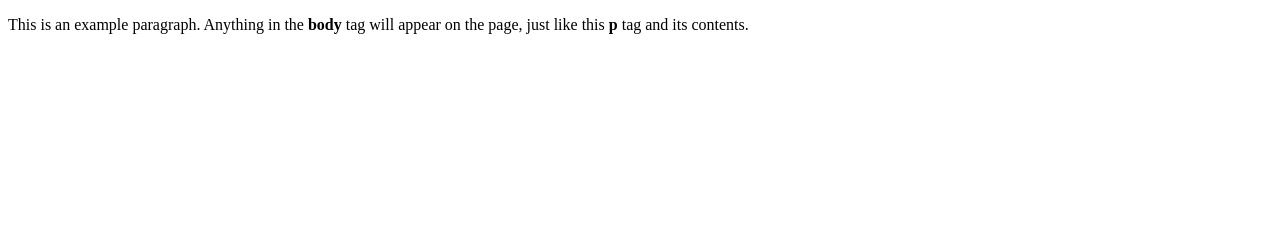
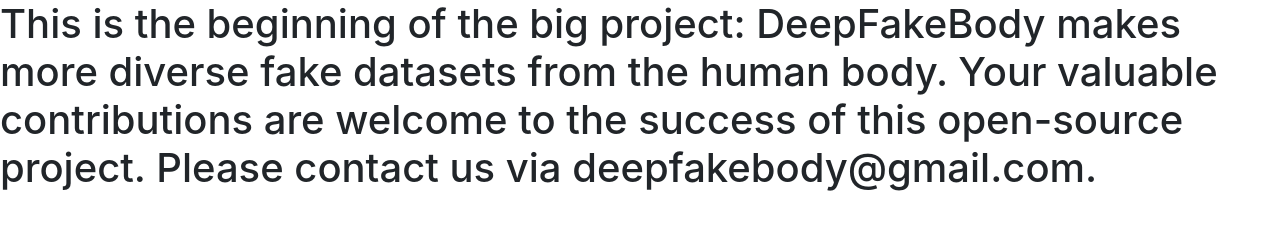
Before and after one commit to vlbthambawita/deepfakebody, a plain HTML site: page index.html in a window 1280 px wide. Drawn offline with nearby package versions, Linux system fonts and the light colour scheme.

Commit message:
first boostrap init in site branch

```diff
--- a/index.html
+++ b/index.html
@@ -1,9 +1,30 @@
 <!doctype html>
-<html>
+<html lang="en">
   <head>
-    <title>Deepfakebody</title>
+    <!-- Required meta tags -->
+    <meta charset="utf-8">
+    <meta name="viewport" content="width=device-width, initial-scale=1, shrink-to-fit=no">
+
+    <!-- Bootstrap CSS -->
+    <link rel="stylesheet" href="https://cdn.jsdelivr.net/npm/bootstrap@4.5.3/dist/css/bootstrap.min.css" integrity="sha384-TX8t27EcRE3e/ihU7zmQxVncDAy5uIKz4rEkgIXeMed4M0jlfIDPvg6uqKI2xXr2" crossorigin="anonymous">
+
+    <title>DeepFakeBody</title>
   </head>
   <body>
-    <p>This is an example paragraph. Anything in the <strong>body</strong> tag will appear on the page, just like this <strong>p</strong> tag and its contents.</p>
+    <h1>This is the beginning of the big project: DeepFakeBody makes more diverse fake datasets from the human body.
+      Your valuable contributions are welcome to the success of this open-source project. Please contact us via deepfakebody@gmail.com.
+    </h1>
+
+    <!-- Optional JavaScript; choose one of the two! -->
+
+    <!-- Option 1: jQuery and Bootstrap Bundle (includes Popper) -->
+    <script src="https://code.jquery.com/jquery-3.5.1.slim.min.js" integrity="sha384-DfXdz2htPH0lsSSs5nCTpuj/zy4C+OGpamoFVy38MVBnE+IbbVYUew+OrCXaRkfj" crossorigin="anonymous"></script>
+    <script src="https://cdn.jsdelivr.net/npm/bootstrap@4.5.3/dist/js/bootstrap.bundle.min.js" integrity="sha384-ho+j7jyWK8fNQe+A12Hb8AhRq26LrZ/JpcUGGOn+Y7RsweNrtN/tE3MoK7ZeZDyx" crossorigin="anonymous"></script>
+
+    <!-- Option 2: jQuery, Popper.js, and Bootstrap JS
+    <script src="https://code.jquery.com/jquery-3.5.1.slim.min.js" integrity="sha384-DfXdz2htPH0lsSSs5nCTpuj/zy4C+OGpamoFVy38MVBnE+IbbVYUew+OrCXaRkfj" crossorigin="anonymous"></script>
+    <script src="https://cdn.jsdelivr.net/npm/popper.js@1.16.1/dist/umd/popper.min.js" integrity="sha384-9/reFTGAW83EW2RDu2S0VKaIzap3H66lZH81PoYlFhbGU+6BZp6G7niu735Sk7lN" crossorigin="anonymous"></script>
+    <script src="https://cdn.jsdelivr.net/npm/bootstrap@4.5.3/dist/js/bootstrap.min.js" integrity="sha384-w1Q4orYjBQndcko6MimVbzY0tgp4pWB4lZ7lr30WKz0vr/aWKhXdBNmNb5D92v7s" crossorigin="anonymous"></script>
+    -->
   </body>
 </html>
```
